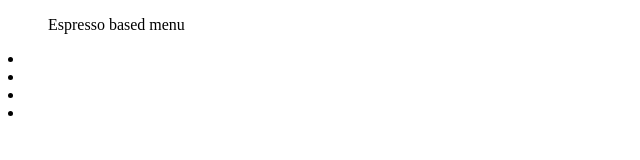
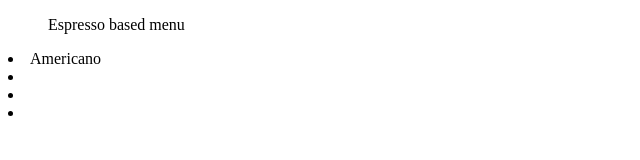
Before and after one commit to chungvkien/chungvkien.github.io, a plain HTML site: page index.html in a window 1280 px wide. Shown: the full height of the page, 0-640 px from the left. Drawn offline with Linux system fonts and the light colour scheme.

Commit message:
add americano

```diff
--- a/index.html
+++ b/index.html
@@ -7,7 +7,7 @@
     </head>
     <body>
         <ul>Espresso based menu</ul>
-            <li></li>
+            <li>Americano</li>
             <li></li>
             <li></li>
             <li></li>
```
